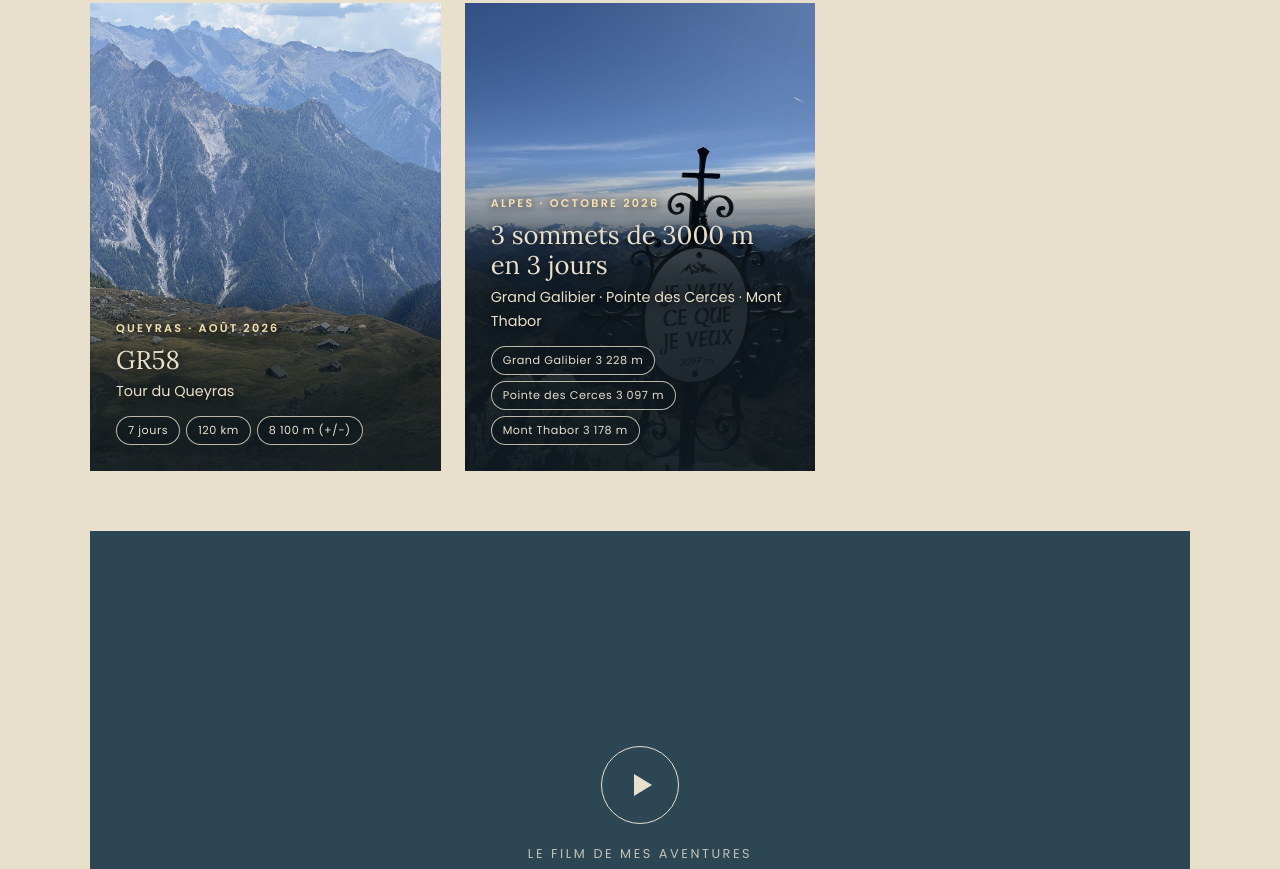
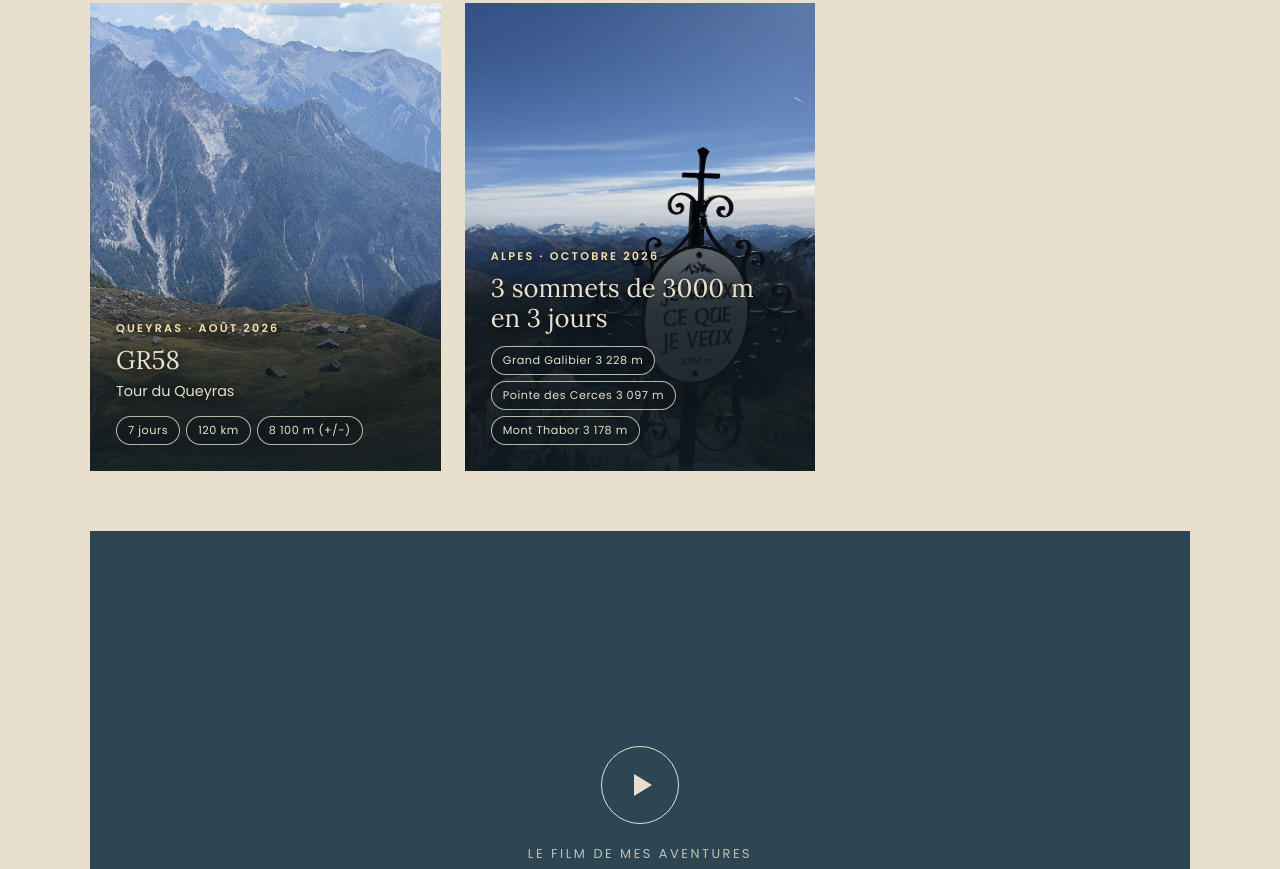
Before and after one commit to Thomas-SI/site-amm, a plain HTML site: page aventures.html in a window 1280 px wide. Shown: the part 1246-2115 px from the top of the page. Drawn offline with Linux system fonts and the light colour scheme.

Commit message:
3 sommets : retire la ligne des noms (doublon avec les pastilles)
Co-Authored-By: Claude Sonnet 5.5 <noreply@anthropic.com>
Claude-Session: https://claude.ai/code/session_01CfFNFfBhVCZ42ebZHS4Zph

```diff
--- a/aventures.html
+++ b/aventures.html
@@ -69,7 +69,7 @@
       </a>
       <a class="card reveal" href="aventures/3-sommets.html" data-type="sommets">
         <div class="ph c3"><img src="assets/images/aventures/3-sommets/couverture.jpg" alt="3 sommets de 3000 m en 3 jours" loading="lazy" style="object-position:50% 38%"></div>
-        <div class="info"><small>Alpes · octobre 2026</small><h3>3 sommets de 3000 m en 3 jours</h3><p>Grand Galibier · Pointe des Cerces · Mont Thabor</p><div class="chips"><span>Grand Galibier 3 228 m</span><span>Pointe des Cerces 3 097 m</span><span>Mont Thabor 3 178 m</span></div></div>
+        <div class="info"><small>Alpes · octobre 2026</small><h3>3 sommets de 3000 m en 3 jours</h3><div class="chips"><span>Grand Galibier 3 228 m</span><span>Pointe des Cerces 3 097 m</span><span>Mont Thabor 3 178 m</span></div></div>
       </a>
     </div>
 
```
Also changed, not shown: index.html (+1 -1 lines).
